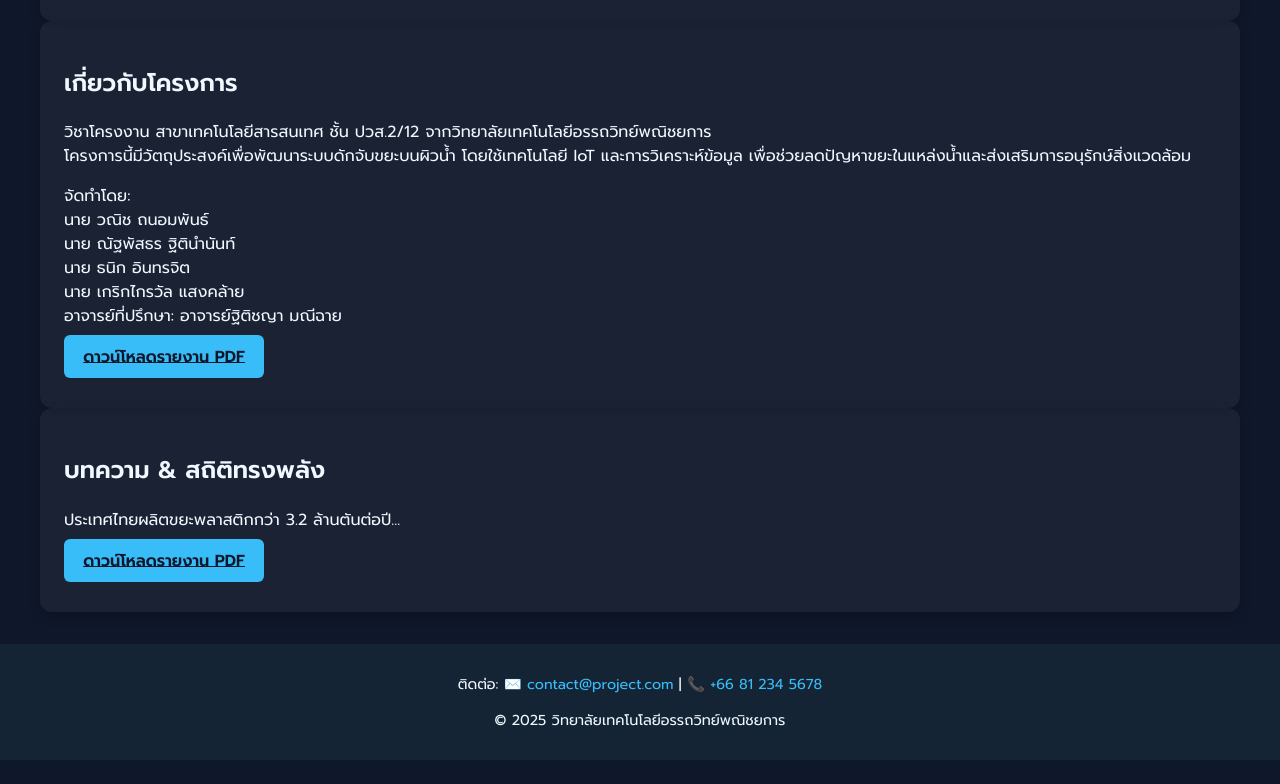
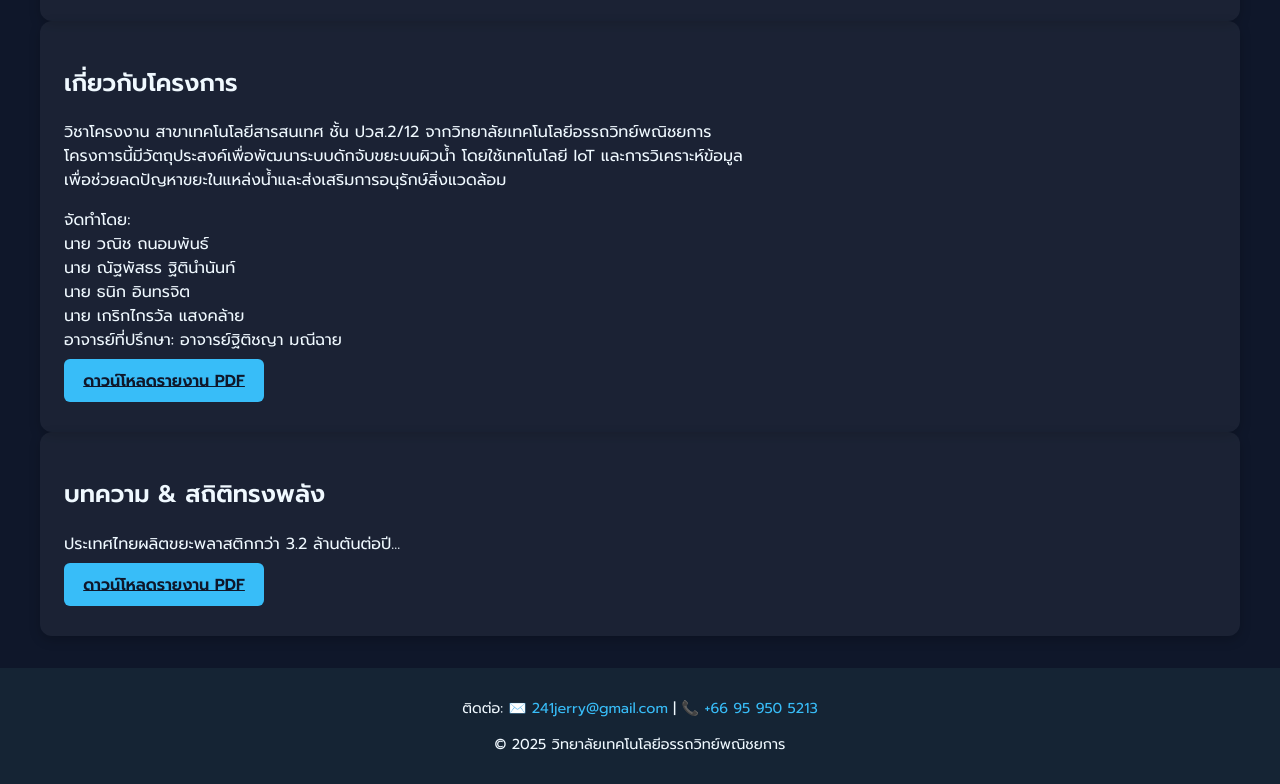
Before and after one commit to Simonepepe8/Floating-debris-trapping-Project, a plain HTML site: page index.html in a window 1280 px wide. Shown: the part 1050-1834 px from the top of the page. Before the commit the page ends 1810 px from the top, so only its background shows below. Drawn offline with nearby package versions, Linux system fonts and the light colour scheme.

Commit message:
Update index.html

```diff
--- a/index.html
+++ b/index.html
@@ -16,7 +16,7 @@
     <h1>ถังดักจับขยะบนผิวน้ำ</h1>
   </div>
   <div class="top-right contact">
-    <a href="mailto:contact@project.com">✉️ contact@project.com</a><a href="tel:+66812345678">📞 +66 81 234 5678</a>
+    <a href="mailto:contact@project.com">✉️ 241jerry@gmail.com</a><a href="tel:+66812345678">📞 +66 95 950 5213</a>
   </div>
 </header>
 
@@ -59,7 +59,7 @@
 
   <section class="card" id="about">
     <h2>เกี่ยวกับโครงการ</h2>
-    <p>วิชาโครงงาน สาขาเทคโนโลยีสารสนเทศ ชั้น ปวส.2/12 จากวิทยาลัยเทคโนโลยีอรรถวิทย์พณิชยการ<br>โครงการนี้มีวัตถุประสงค์เพื่อพัฒนาระบบดักจับขยะบนผิวน้ำ โดยใช้เทคโนโลยี IoT และการวิเคราะห์ข้อมูล เพื่อช่วยลดปัญหาขยะในแหล่งน้ำและส่งเสริมการอนุรักษ์สิ่งแวดล้อม</p>
+    <p>วิชาโครงงาน สาขาเทคโนโลยีสารสนเทศ ชั้น ปวส.2/12 จากวิทยาลัยเทคโนโลยีอรรถวิทย์พณิชยการ<br>โครงการนี้มีวัตถุประสงค์เพื่อพัฒนาระบบดักจับขยะบนผิวน้ำ โดยใช้เทคโนโลยี IoT และการวิเคราะห์ข้อมูล <br>เพื่อช่วยลดปัญหาขยะในแหล่งน้ำและส่งเสริมการอนุรักษ์สิ่งแวดล้อม</p>
     <p>จัดทำโดย: <br>นาย วณิช ถนอมพันธ์<br>นาย ณัฐพัสธร ฐิตินํานันท์<br>นาย ธนิก อินทรจิต<br>นาย เกริกไกรวัล แสงคล้าย<br>อาจารย์ที่ปรึกษา: อาจารย์ฐิติชญา มณีฉาย</p>
     <p><a href="assets/บทที่1.pdf" target="_blank" class="btn">ดาวน์โหลดรายงาน PDF</a></p>
   </section>
@@ -72,7 +72,7 @@
 </main>
 
 <footer>
-  <p>ติดต่อ: <a href="mailto:contact@project.com">✉️ contact@project.com</a> | <a href="tel:+66812345678">📞 +66 81 234 5678</a></p>
+  <p>ติดต่อ: <a href="mailto:contact@project.com">✉️ 241jerry@gmail.com</a> | <a href="tel:+66812345678">📞 +66 95 950 5213</a></p>
   <p>&copy; 2025 วิทยาลัยเทคโนโลยีอรรถวิทย์พณิชยการ</p>
 </footer>
 
```
